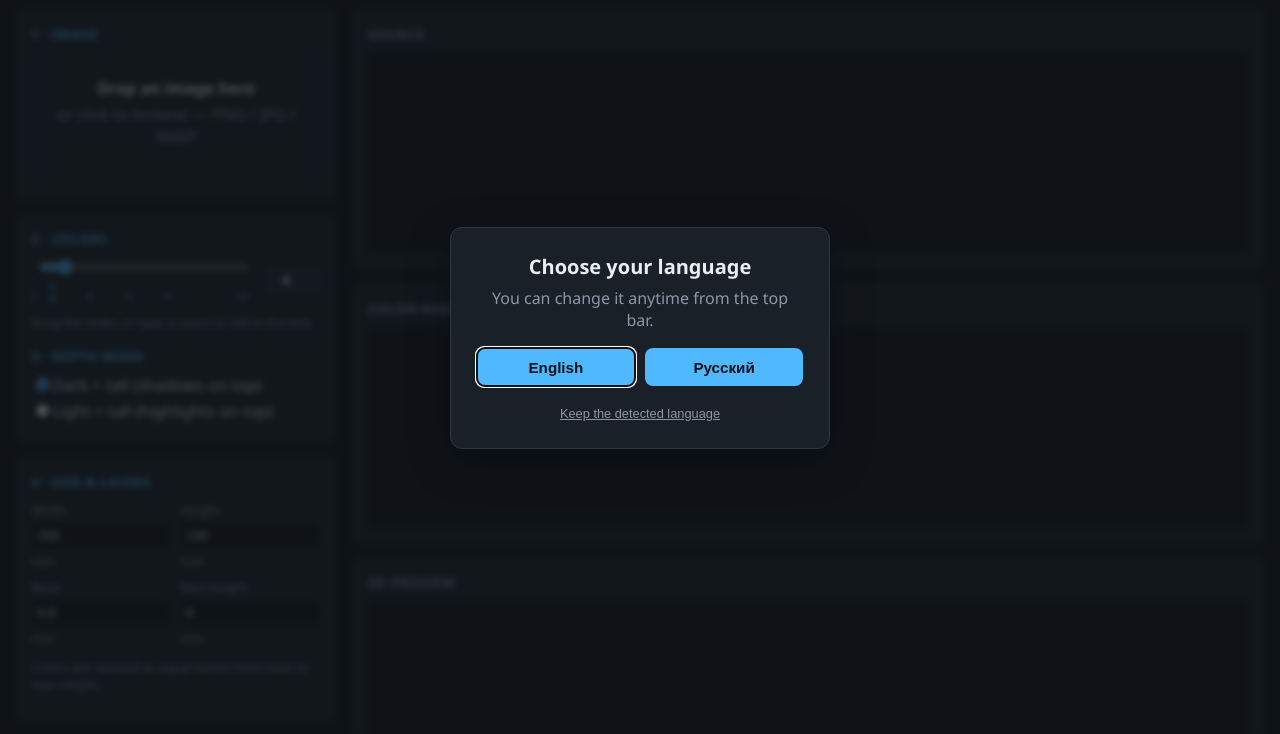
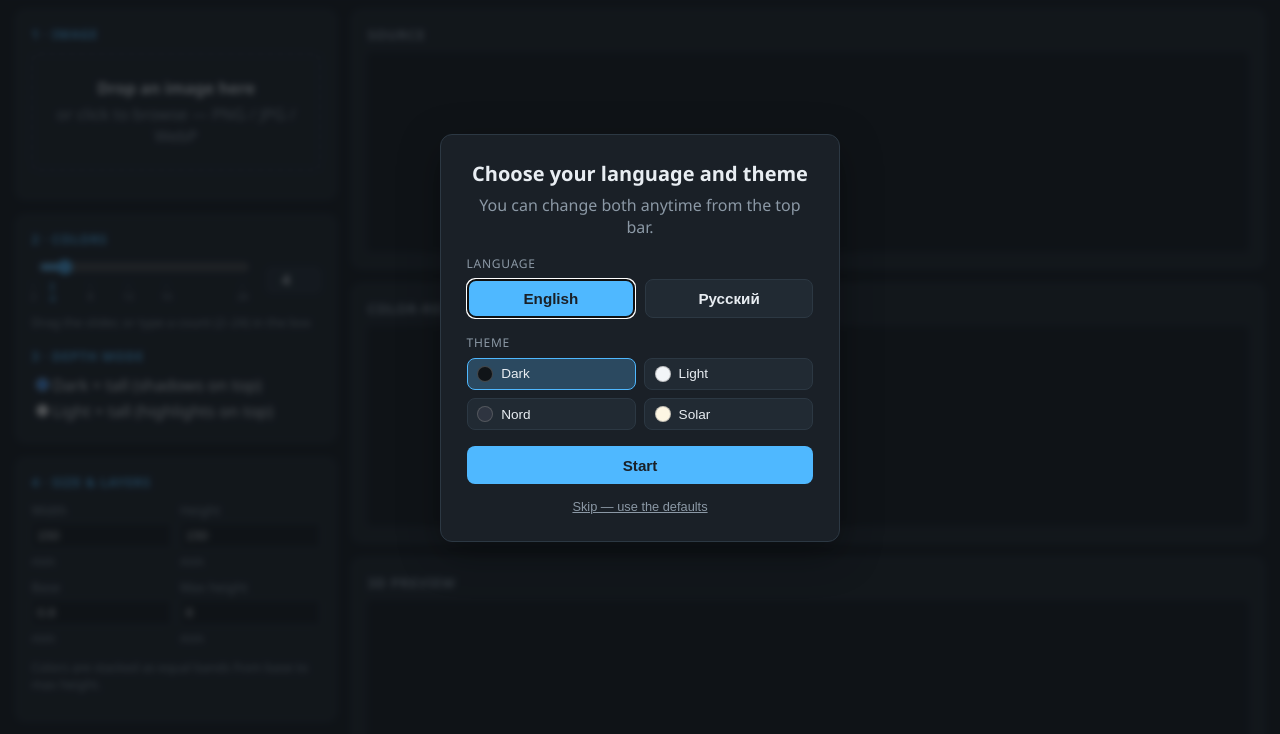
Before and after one commit to Sovero/hf, a website built with Vite: page index.html in a window 1280 px wide. Shown: the part 62-796 px from the top of the page. Built offline with nearby package versions, Linux system fonts and the light colour scheme.

Commit message:
Merge theme choice into the first-run welcome banner
The one-time banner now offers language and theme together: language
pills preview the UI live without persisting, theme swatches apply and
persist immediately, and Start saves both (Skip keeps the browser
defaults). The chosen theme survives relaunches, and Dark/Light labels
are localized alongside the top-bar theme select.

🤖 Generated with Codebuff
Co-Authored-By: Codebuff <noreply@codebuff.com>

```diff
--- a/index.html
+++ b/index.html
@@ -14,13 +14,34 @@
   <body>
     <div id="lang-banner" class="lang-banner" hidden role="dialog" aria-modal="true" aria-labelledby="lang-banner-title">
       <div class="lang-banner-card">
-        <h2 id="lang-banner-title" data-i18n="bannerTitle">Choose your language</h2>
-        <p class="muted" data-i18n="bannerHint">You can change it anytime from the top bar.</p>
-        <div class="lang-banner-actions">
-          <button type="button" class="lang-banner-btn" data-lang="en">English</button>
-          <button type="button" class="lang-banner-btn" data-lang="ru">Русский</button>
+        <h2 id="lang-banner-title" data-i18n="bannerTitle">Choose your language and theme</h2>
+        <p class="muted" data-i18n="bannerHint">You can change both anytime from the top bar.</p>
+        <div class="banner-group">
+          <span class="banner-group-label" data-i18n="languageLabel">Language</span>
+          <div class="lang-banner-actions" role="group" aria-label="Language">
+            <button type="button" class="lang-banner-btn" data-lang="en" aria-pressed="false">English</button>
+            <button type="button" class="lang-banner-btn" data-lang="ru" aria-pressed="false">Русский</button>
+          </div>
         </div>
-        <button type="button" id="lang-banner-skip" class="lang-banner-skip" data-i18n="bannerKeep">Keep the detected language</button>
+        <div class="banner-group">
+          <span class="banner-group-label" data-i18n="themeLabel">Theme</span>
+          <div class="banner-theme-actions" role="group" aria-label="Theme">
+            <button type="button" class="banner-theme-btn" data-theme="dark" aria-pressed="false">
+              <span class="banner-swatch" data-swatch="dark"></span><span data-i18n="themeDark">Dark</span>
+            </button>
+            <button type="button" class="banner-theme-btn" data-theme="light" aria-pressed="false">
+              <span class="banner-swatch" data-swatch="light"></span><span data-i18n="themeLight">Light</span>
+            </button>
+            <button type="button" class="banner-theme-btn" data-theme="nord" aria-pressed="false">
+              <span class="banner-swatch" data-swatch="nord"></span><span>Nord</span>
+            </button>
+            <button type="button" class="banner-theme-btn" data-theme="solar" aria-pressed="false">
+              <span class="banner-swatch" data-swatch="solar"></span><span>Solar</span>
+            </button>
+          </div>
+        </div>
+        <button type="button" id="banner-start" class="banner-start" data-i18n="bannerStart">Start</button>
+        <button type="button" id="lang-banner-skip" class="lang-banner-skip" data-i18n="bannerKeep">Skip — use the defaults</button>
       </div>
     </div>
 
@@ -37,8 +58,8 @@
         </label>
         <label class="picker"><span data-i18n="themeLabel">Theme</span>
           <select id="theme-select">
-            <option value="dark">Dark</option>
-            <option value="light">Light</option>
+            <option value="dark" data-i18n="themeDark">Dark</option>
+            <option value="light" data-i18n="themeLight">Light</option>
             <option value="nord">Nord</option>
             <option value="solar">Solar</option>
           </select>
--- a/src/i18n.ts
+++ b/src/i18n.ts
@@ -53,15 +53,18 @@ export const dict: Dict = {
   },
   themeLabel: { en: 'Theme', ru: 'Тема' },
   languageLabel: { en: 'Language', ru: 'Язык' },
-  bannerTitle: { en: 'Choose your language', ru: 'Выберите язык' },
+  bannerTitle: { en: 'Choose your language and theme', ru: 'Выберите язык и тему' },
   bannerHint: {
-    en: 'You can change it anytime from the top bar.',
-    ru: 'Изменить можно в любой момент в верхней панели.',
+    en: 'You can change both anytime from the top bar.',
+    ru: 'Оба можно изменить в любой момент в верхней панели.',
   },
+  bannerStart: { en: 'Start', ru: 'Начать' },
   bannerKeep: {
-    en: 'Keep the detected language',
-    ru: 'Оставить язык браузера',
+    en: 'Skip — use the defaults',
+    ru: 'Пропустить — оставить по умолчанию',
   },
+  themeDark: { en: 'Dark', ru: 'Тёмная' },
+  themeLight: { en: 'Light', ru: 'Светлая' },
 
   // ---- sidebar panel headings ----
   panelImage: { en: '1 · Image', ru: '1 · Изображение' },
--- a/src/ui/main.ts
+++ b/src/ui/main.ts
@@ -46,8 +46,10 @@ const viewerEl = $<HTMLDivElement>('#viewer3d')
 const themeSelect = $<HTMLSelectElement>('#theme-select')
 const langSelect = $<HTMLSelectElement>('#lang-select')
 const langBanner = $<HTMLDivElement>('#lang-banner')
+const bannerStart = $<HTMLButtonElement>('#banner-start')
 const langBannerSkip = $<HTMLButtonElement>('#lang-banner-skip')
 const langBannerBtns = Array.from(document.querySelectorAll<HTMLButtonElement>('.lang-banner-btn'))
+const bannerThemeBtns = Array.from(document.querySelectorAll<HTMLButtonElement>('.banner-theme-btn'))
 const processingOverlay = $<HTMLDivElement>('#processing-overlay')
 const versionBadge = $<HTMLSpanElement>('#app-version')
 
@@ -126,11 +128,15 @@ function applyStaticText() {
   renderTicks() // rebuild tick tooltips/labels in the current language
 }
 
-/** Switch language, persist, and re-render everything user-visible. */
-function setLang(next: Lang) {
+/**
+ * Switch language and re-render everything user-visible. When `persist` is
+ * true (top-bar switcher) the choice is saved; the first-run banner previews
+ * without persisting so Start/Skip still own the outcome.
+ */
+function setLang(next: Lang, persist = true) {
   if (next === lang) return
   lang = next
-  saveLang(lang)
+  if (persist) saveLang(lang)
   langSelect.value = lang
   applyStaticText()
   if (current) {
@@ -140,27 +146,63 @@ function setLang(next: Lang) {
 }
 
 /**
- * One-time first-run prompt: when no language preference is stored yet, show
- * a banner over the app so the user picks a language before working.
+ * One-time first-run prompt: when no preference is stored yet, show a banner
+ * where the user picks a language and a theme, then confirms with Start.
+ * The chosen theme is applied live and persisted, so it survives relaunches.
  */
 function setupLangPrompt() {
   if (hasLangPreference()) return
-  // Detected language first, then the other one.
+
+  let chosenLang: Lang = lang // detected language, preselected
+  let chosenTheme = document.documentElement.dataset.theme ?? 'dark' // whatever is active
+
+  const setPressed = (btns: HTMLButtonElement[], value: string) => {
+    for (const b of btns) {
+      b.setAttribute('aria-pressed', (b.dataset.lang ?? b.dataset.theme) === value ? 'true' : 'false')
+    }
+  }
+
+  // Detected language first, then the other one. Clicking previews the UI
+  // language immediately (banner copy flips live) without persisting yet.
   langBannerBtns.forEach((b) => {
     b.style.order = b.dataset.lang === lang ? '0' : '1'
     b.addEventListener('click', () => {
       const v = b.dataset.lang
       if (v === 'en' || v === 'ru') {
-        saveLang(v) // persist even when v equals the detected language
-        if (v !== lang) setLang(v)
+        chosenLang = v
+        setPressed(langBannerBtns, v)
+        if (v !== lang) setLang(v, false)
       }
-      langBanner.hidden = true
     })
+  })
+
+  // Theme swatches apply live (banner recolors immediately) and persist.
+  bannerThemeBtns.forEach((b) => {
+    b.addEventListener('click', () => {
+      const v = b.dataset.theme
+      if (v) {
+        chosenTheme = v
+        setPressed(bannerThemeBtns, v)
+        applyTheme(v)
+      }
+    })
+  })
+
+  // Start persists the chosen language (even when it equals the detected one)
+  // and the chosen theme, then dismisses the banner for good.
+  bannerStart.addEventListener('click', () => {
+    saveLang(chosenLang)
+    if (chosenLang !== lang) setLang(chosenLang)
+    applyTheme(chosenTheme)
+    langBanner.hidden = true
   })
   langBannerSkip.addEventListener('click', () => {
     dismissLangPrompt()
     langBanner.hidden = true
   })
+
+  setPressed(langBannerBtns, chosenLang)
+  setPressed(bannerThemeBtns, chosenTheme)
   langBanner.hidden = false
   ;(langBanner.querySelector<HTMLButtonElement>(`.lang-banner-btn[data-lang="${lang}"]`) ?? langBannerBtns[0])?.focus()
 }
@@ -267,6 +309,7 @@ const THEME_VIEWER_BG: Record<string, string> = {
 function applyTheme(theme: string) {
   document.documentElement.dataset.theme = theme
   try { localStorage.setItem('hf-theme', theme) } catch { /* private mode */ }
+  themeSelect.value = theme
   viewer3d?.setBackground(THEME_VIEWER_BG[theme] ?? THEME_VIEWER_BG.dark)
 }
 
--- a/src/ui/styles.css
+++ b/src/ui/styles.css
@@ -485,7 +485,7 @@ body {
   border: 1px solid var(--border);
   border-radius: 12px;
   padding: 1.6rem;
-  max-width: 380px;
+  max-width: 400px;
   width: 100%;
   text-align: center;
   box-shadow: 0 12px 40px rgba(0, 0, 0, 0.35);
@@ -497,30 +497,121 @@ body {
   font-size: 1.25rem;
 }
 
-.lang-banner-card p {
+.lang-banner-card > p {
   margin: 0 0 1.1rem;
+}
+
+.banner-group {
+  margin-bottom: 1rem;
+}
+
+.banner-group-label {
+  display: block;
+  margin-bottom: 0.45rem;
+  color: var(--muted);
+  font-size: 0.75rem;
+  letter-spacing: 0.06em;
+  text-transform: uppercase;
+  text-align: left;
 }
 
 .lang-banner-actions {
   display: flex;
   gap: 0.6rem;
   justify-content: center;
-  margin-bottom: 0.9rem;
 }
 
 .lang-banner-btn {
   flex: 1;
+  padding: 0.6rem 0.5rem;
+  border: 1px solid var(--border);
+  border-radius: 8px;
+  background: var(--panel-2);
+  color: var(--text);
+  font-weight: 600;
+  font-size: 0.95rem;
+  cursor: pointer;
+  transition: border-color 0.15s ease, background 0.15s ease;
+}
+
+.lang-banner-btn:hover {
+  border-color: var(--accent);
+}
+
+.lang-banner-btn[aria-pressed='true'] {
+  border-color: var(--accent);
+  background: var(--accent);
+  color: var(--panel);
+}
+
+.banner-theme-actions {
+  display: grid;
+  grid-template-columns: 1fr 1fr;
+  gap: 0.5rem;
+}
+
+.banner-theme-btn {
+  display: flex;
+  align-items: center;
+  gap: 0.5rem;
+  padding: 0.45rem 0.6rem;
+  border: 1px solid var(--border);
+  border-radius: 8px;
+  background: var(--panel-2);
+  color: var(--text);
+  font-size: 0.85rem;
+  cursor: pointer;
+  text-align: left;
+  transition: border-color 0.15s ease, background 0.15s ease;
+}
+
+.banner-theme-btn:hover {
+  border-color: var(--accent);
+}
+
+.banner-theme-btn[aria-pressed='true'] {
+  border-color: var(--accent);
+  background: color-mix(in srgb, var(--accent) 22%, var(--panel-2));
+}
+
+.banner-swatch {
+  flex: none;
+  width: 1rem;
+  height: 1rem;
+  border-radius: 50%;
+  border: 1px solid rgba(128, 128, 128, 0.45);
+}
+
+.banner-swatch[data-swatch='dark'] {
+  background: #101418;
+}
+
+.banner-swatch[data-swatch='light'] {
+  background: #f2f5f8;
+}
+
+.banner-swatch[data-swatch='nord'] {
+  background: #2e3440;
+}
+
+.banner-swatch[data-swatch='solar'] {
+  background: #fdf6e3;
+}
+
+.banner-start {
+  width: 100%;
   padding: 0.65rem 0.5rem;
   border: none;
   border-radius: 8px;
   background: var(--accent);
-  color: #06121d;
+  color: var(--panel);
   font-weight: 600;
   font-size: 0.95rem;
   cursor: pointer;
+  margin-bottom: 0.6rem;
 }
 
-.lang-banner-btn:hover {
+.banner-start:hover {
   filter: brightness(1.1);
 }
 
```
